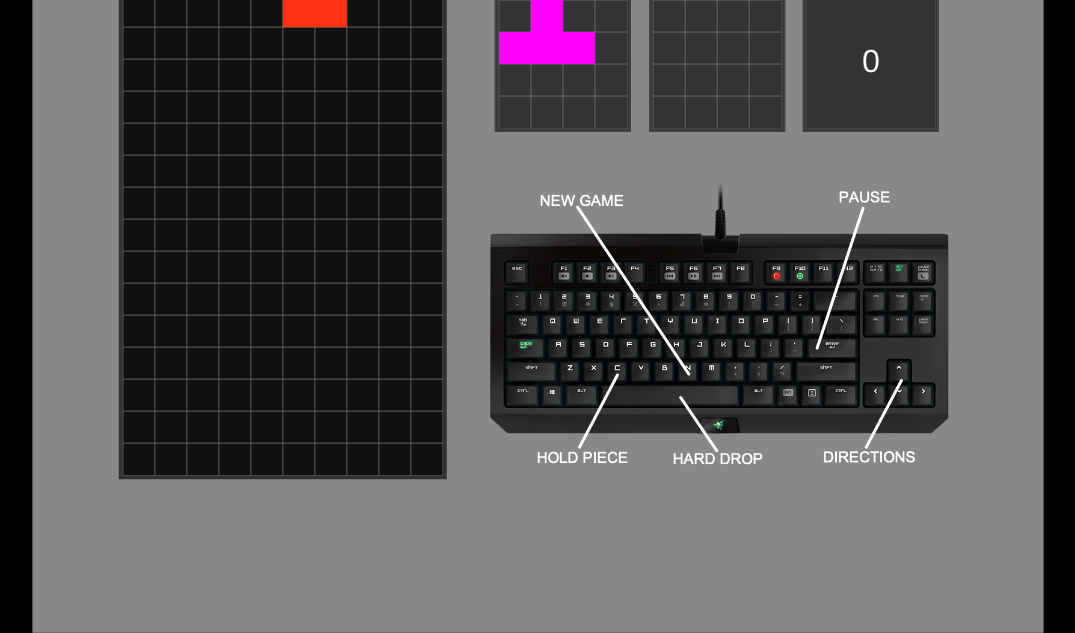
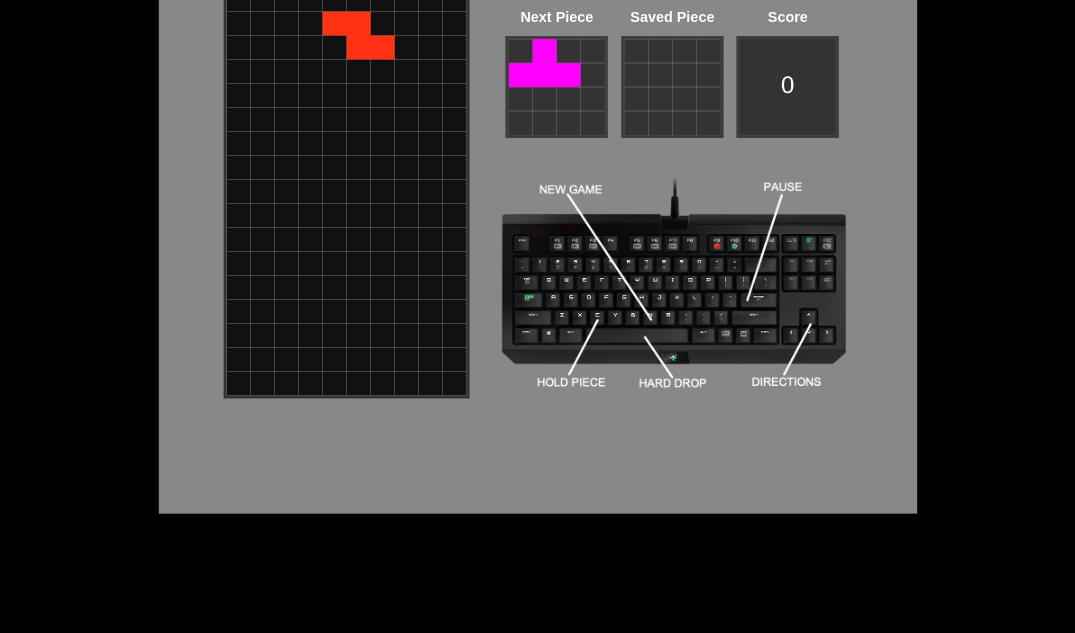
Before and after one commit to elsonli/wrapdis, a plain HTML site: page dist/index.html in a window 1280 px wide. Shown: the part 448-1081 px from the top of the page, without its empty margins (110-1185 px from the left). After the commit the page ends 962 px from the top, so only its background shows below. Drawn offline with Linux system fonts and the light colour scheme.

Commit message:
Adjust scaling

```diff
--- a/dist/style.css
+++ b/dist/style.css
@@ -17,7 +17,7 @@ body > div {
   background-color: #888888;
   padding-top: 15%;
   padding-bottom: 15%;
-  transform: scale(0.8);
+  transform: scale(0.6);
 }
 
 .links {
```
